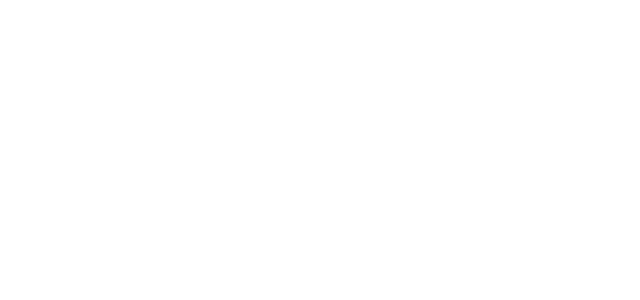
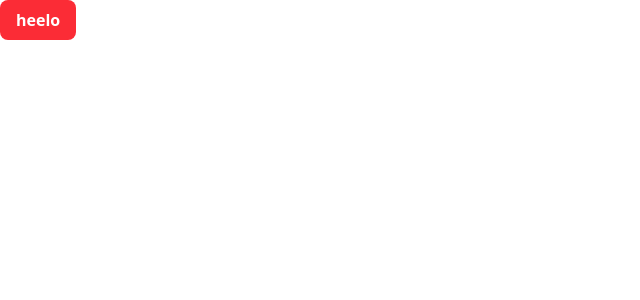
Before and after one commit to RethikRaj/HangmanReact, a React (Vite) app: page / in a window 1280 px wide. Shown: the top 300 px of the page, without its empty margins (0-640 px from the left). Built offline with nearby package versions, Linux system fonts and the light colour scheme.

Commit message:
created button component

```diff
--- a/src/App.jsx
+++ b/src/App.jsx
@@ -1,5 +1,7 @@
+import Button from "./components/Button/Button";
+
 const App = ()=>{
-  return ;
+  return <Button text={"heelo"} onClickHandler={()=>{alert("HIIII")}} styleType={"danger"}/>;
 }
 
 export default App
--- /dev/null
+++ b/src/components/Button/Button.jsx
@@ -0,0 +1,9 @@
+import { getButtonStyling } from "./getButtonStyling";
+
+const Button = ({buttonType="button", text, onClickHandler,styleType}) => {
+  return <>
+    <button type={buttonType} onClick={onClickHandler} className={getButtonStyling(styleType)}>{text}</button>
+  </>;
+};
+
+export default Button;
--- /dev/null
+++ b/src/components/Button/getButtonStyling.js
@@ -0,0 +1,18 @@
+export const getButtonStyling = (styleType) => {
+    const primaryButtonStyle = "bg-blue-500 hover:bg-blue-700 text-white font-bold py-2 px-4 rounded-lg";
+    const secondaryButtonStyle = "bg-gray-500 hover:bg-gray-700 text-white font-bold py-2 px-4 rounded-lg";
+    const warningButtonStyle = "bg-yellow-500 hover:bg-yellow-700 text-white font-bold py-2 px-4 rounded-lg";
+    const dangerButtonStyle = "bg-red-500 hover:bg-red-700 text-white font-bold py-2 px-4 rounded-lg";
+
+    if(styleType === "primary") {
+        return primaryButtonStyle;
+    }else if(styleType === "secondary") {
+        return secondaryButtonStyle;
+    }else if(styleType === "warning") {
+        return warningButtonStyle;
+    }else if(styleType === "danger") {
+        return dangerButtonStyle;
+    }else{
+        return primaryButtonStyle; // default to primary style
+    }
+};
```
